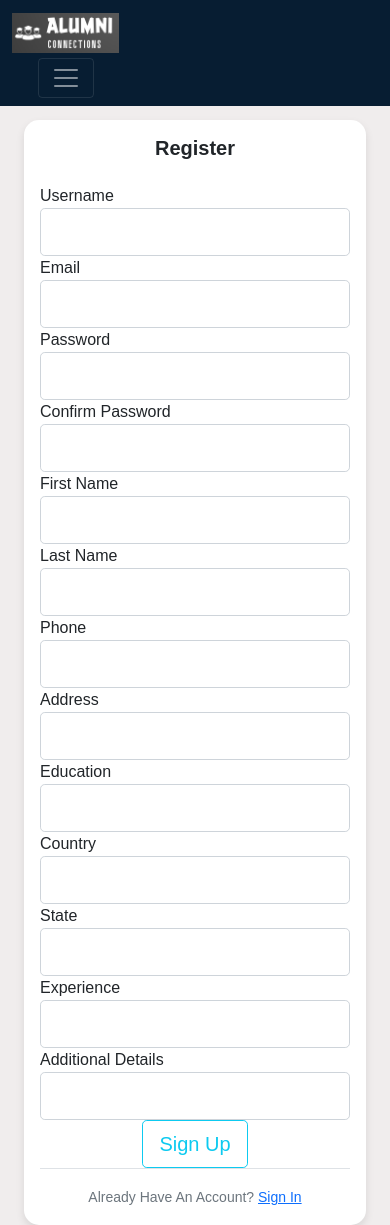
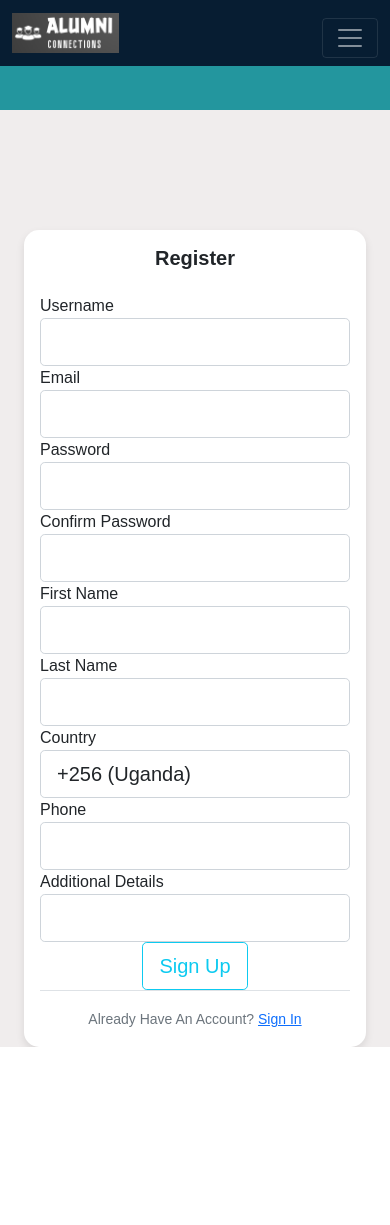
Before and after one commit to ndjek1/group-7, a Flask app: page /register in a window 390 px wide. After the commit the page ends 1047 px from the top, so only its background shows below. Run offline with Flask 3, Linux system fonts and the light colour scheme; some libraries are stand-ins or nearby versions.

Commit message:
The phone numbers and country registration added and other changes

```diff
--- a/app/forms.py
+++ b/app/forms.py
@@ -7,23 +7,87 @@ from app.models import User
 from flask_wtf.file import FileAllowed
 
 class RegistrationForm(FlaskForm):
-    username = StringField('Username', validators=[DataRequired(), Length(min=2, max=20)])
-    email = StringField('Email', validators=[DataRequired(), Email()])
-    password = PasswordField('Password', validators=[DataRequired()])
-    confirm_password = PasswordField('Confirm Password', validators=[DataRequired(), EqualTo('password')])
+    username = StringField(
+        'Username',
+        validators=[
+            DataRequired(message="Username is required."),
+            Length(min=2, max=20, message="Username must be between 2 and 20 characters.")
+        ]
+    )
+    email = StringField(
+        'Email',
+        validators=[
+            DataRequired(message="Email is required."),
+            Email(message="Enter a valid email address.")
+        ]
+    )
+    password = PasswordField(
+        'Password',
+        validators=[
+            DataRequired(message="Password is required."),
+            Length(min=6, message="Password must be at least 6 characters long.")
+        ]
+    )
+    confirm_password = PasswordField(
+        'Confirm Password',
+        validators=[
+            DataRequired(message="Please confirm your password."),
+            EqualTo('password', message="Passwords must match.")
+        ]
+    )
+    first_name = StringField(
+        'First Name',
+        validators=[
+            DataRequired(message="First name is required.")
+        ]
+    )
+    last_name = StringField(
+        'Last Name',
+        validators=[
+            DataRequired(message="Last name is required.")
+        ]
+    )
 
-    # New fields
-    first_name = StringField('First Name', validators=[Optional(), Length(max=30)])
-    last_name = StringField('Last Name', validators=[Optional(), Length(max=30)])
-    phone = StringField('Phone', validators=[Optional(), Length(max=20)])
-    address = StringField('Address', validators=[Optional(), Length(max=100)])
-    education = StringField('Education', validators=[Optional(), Length(max=100)])
-    country = StringField('Country', validators=[Optional(), Length(max=50)])
-    state = StringField('State', validators=[Optional(), Length(max=50)])
-    experience = StringField('Experience', validators=[Optional(), Length(max=200)])
-    additional_details = StringField('Additional Details', validators=[Optional(), Length(max=200)])
+    country = SelectField(
+        'Country',
+        choices=[
+            ('UG', '+256 (Uganda)'),
+            ('KE', '+254 (Kenya)'),
+            ('TZ', '+255 (Tanzania)'),
+            ('RW', '+250 (Rwanda)'),
+            ('BI', '+257 (Burundi)'),
+            ('SS', '+211 (South Sudan)'),
+            ('ET', '+251 (Ethiopia)'),
+            ('SO', '+252 (Somalia)'),
+            ('SD', '+249 (Sudan)'),
+            ('US', '+1 (United States)'),
+            ('IN', '+91 (India)'),
+            ('UK', '+44 (United Kingdom)'),
+            ('ZA', '+27 (South Africa)'),
+            ('NG', '+234 (Nigeria)'),
+            ('GH', '+233 (Ghana)'),
+            ('EG', '+20 (Egypt)')
+        ],
+        validators=[DataRequired(message="Country code is required.")]
+    )
 
+    phone = StringField(
+        'Phone',
+        validators=[
+            DataRequired(message="Phone number is required.")
+        ]
+    )
+
+    additional_details = StringField(
+        'Additional Details'
+    )
     submit = SubmitField('Sign Up')
+
+    def validate_phone(self, phone):
+        # Ensure that the phone number has exactly 10 digits
+        if not re.match(r'^\d{10}$', phone.data):
+            raise ValidationError('Phone number must be exactly 10 digits.')
+
 
     def validate_username(self, username):
         user = User.query.filter_by(username=username.data).first()
--- a/app/static/css/custom.css
+++ b/app/static/css/custom.css
@@ -282,6 +282,7 @@ footer .social-links li a {
 }
 
 /* Style for the ticker container */
+/* Style for the ticker container */
 .navbar-brand {
     display: flex;
     align-items: center;
@@ -289,20 +290,22 @@ footer .social-links li a {
 }
 
 /* Container for the ticker text */
-.ticker {
+.container-ticker {
     overflow: hidden;
     white-space: nowrap;
+    height: 50px;
     box-sizing: border-box;
     width: 100%;
     display: flex;
     align-items: center;
-    margin-left: 10px; /* Adjust spacing as needed */
+    margin-top: 60px;
+    color: #f0eded;
+    background: #23969e;
 }
 
 /* The ticker text itself */
 .ticker-text {
     font-family: sans-serif;
-    display: inline-block;
     padding-left: 100%; /* Start off-screen */
     animation: ticker 30s linear infinite; /* Adjust duration for scrolling speed */
 }
@@ -318,7 +321,7 @@ footer .social-links li a {
 }
 
 .navbar-nav .nav-link {
-    color: #333; /* Set the link color */
+    color: #f1eded; /* Set the link color */
     padding: 0.5rem 1rem; /* Adjust the padding as needed */
 
   }
--- a/app/templates/base.html
+++ b/app/templates/base.html
@@ -20,6 +20,10 @@
             <div class="collapse navbar-collapse" id="navbarNavDropdown">
                 <ul class="navbar-nav ms-auto">
                     {% if current_user.is_authenticated %}
+
+                    <li class="nav-item">
+                        <a class="nav-link" href="{{ url_for('main.home') }}">Home</a>
+                    </li>
                     <li class="nav-item">
                         <a class="nav-link" href="#latest-news">News</a>
                     </li>
@@ -37,9 +41,8 @@
                     <li class="nav-item">
                         <a class="nav-link" href="#stories">Stories</a>
                     </li>
-                    <li class="nav-item">
-                        <a class="nav-link" href="{{ url_for('main.home') }}">Home</a>
-                    </li>
+                    <li class="nav-item"><a class="nav-link" href="{{ url_for('main.opportunities') }}">Opportunities</a></li>
+
                     <li class="nav-item">
                         <a class="nav-link" href="{{ url_for('main.profile') }}">Profile</a>
                     </li>
@@ -51,10 +54,6 @@
                     </li>
                     {% else %}
                         <li class="nav-item"><a class="nav-link" href="{{ url_for('main.home') }}">Home</a></li>
-                        <li class="nav-item"><a class="nav-link" href="#latest-news">News</a></li>
-                        <li class="nav-item"><a class="nav-link" href="#upcoming-events">Events</a></li>
-                        <li class="nav-item"><a class="nav-link" href="#stories">Stories</a></li>
-                        <li class="nav-item"><a class="nav-link" href="{{ url_for('main.opportunities') }}">Opportunities</a></li>
                         <li class="nav-item"><a class="nav-link" href="{{ url_for('auth.login') }}">Login</a></li>
                         <li class="nav-item"><a class="nav-link" href="{{ url_for('auth.register') }}">Register</a></li>
                     {% endif %}
@@ -62,6 +61,9 @@
             </div>
         </div>
     </nav>
+    <div class="container-ticker">
+        <p class="ticker-text">WELCOME TO ALUMINA - CONNECTING ALUMNI - DISCOVER OPPORTUNITIES - STAY INFORMED!!! 🎓🌟🔍📰-</p>
+    </div>
 
     <div class="container mt-5 pt-4">
         {% with messages = get_flashed_messages(with_categories=true) %}
--- a/app/templates/register.html
+++ b/app/templates/register.html
@@ -34,30 +34,18 @@
                                 {{ form.last_name.label(class="form-control-label") }}
                                 {{ form.last_name(class="form-control form-control-lg") }}
                             </div>
-                            <div class="form-group">
-                                {{ form.phone.label(class="form-control-label") }}
-                                {{ form.phone(class="form-control form-control-lg") }}
-                            </div>
-                            <div class="form-group">
-                                {{ form.address.label(class="form-control-label") }}
-                                {{ form.address(class="form-control form-control-lg") }}
-                            </div>
-                            <div class="form-group">
-                                {{ form.education.label(class="form-control-label") }}
-                                {{ form.education(class="form-control form-control-lg") }}
-                            </div>
+
                             <div class="form-group">
                                 {{ form.country.label(class="form-control-label") }}
                                 {{ form.country(class="form-control form-control-lg") }}
                             </div>
                             <div class="form-group">
-                                {{ form.state.label(class="form-control-label") }}
-                                {{ form.state(class="form-control form-control-lg") }}
+                                {{ form.phone.label(class="form-control-label") }}
+                                {{ form.phone(class="form-control form-control-lg") }}
                             </div>
-                            <div class="form-group">
-                                {{ form.experience.label(class="form-control-label") }}
-                                {{ form.experience(class="form-control form-control-lg") }}
-                            </div>
+
+
+
                             <div class="form-group">
                                 {{ form.additional_details.label(class="form-control-label") }}
                                 {{ form.additional_details(class="form-control form-control-lg") }}
```
Also changed, not shown: instance/site.db.
